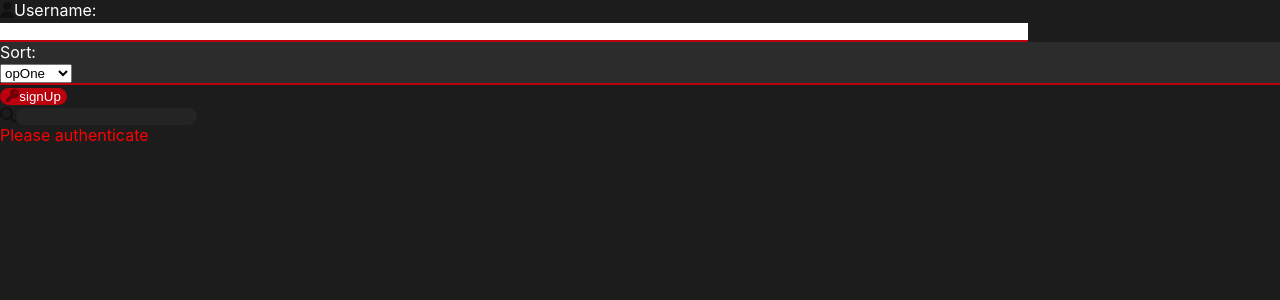
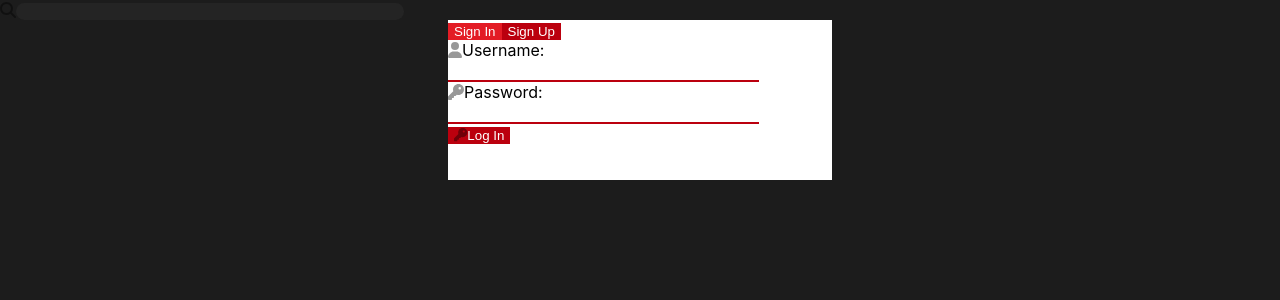
Before and after one commit to HenBarper/atlas-cinema-guru, a React (Create React App) app in the folder cinema-guru/: page / in a window 1280 px wide. Shown: the top 300 px of the page. Built offline with nearby package versions, Linux system fonts and the light colour scheme; the HTML template or start-up script is replaced by a standard one.

Commit message:
Task 4. Authentification - Component behavior
- Created Authentication
- Created Login
- Created Register
- Enabled hot reloading

```diff
--- a/cinema-guru/package.json
+++ b/cinema-guru/package.json
@@ -18,7 +18,7 @@
     "web-vitals": "^2.1.0"
   },
   "scripts": {
-    "start": "react-scripts start",
+    "start": "WATCHPACK_POLLING=true react-scripts start",
     "build": "react-scripts build",
     "test": "react-scripts test",
     "eject": "react-scripts eject"
--- a/cinema-guru/src/App.js
+++ b/cinema-guru/src/App.js
@@ -1,31 +1,25 @@
-// BASE IMPORTS -----------------
+// BASE IMPORTS ----------------------------
 import { useEffect, useState } from 'react';
 import './App.css';
 import axios from 'axios';
 
-// COMPONENT IMPORTS --------------------------------------
-import Input from './components/general/Input'
-import SelectInput from './components/general/SelectInput';
-import Button from './components/general/Button';
+// COMPONENT IMPORTS ----------------------------------------
+// import Input from './components/general/Input';
+// import SelectInput from './components/general/SelectInput';
+// import Button from './components/general/Button';
 import SearchBar from './components/general/SearchBar';
+import Authentication from './routes/auth/Authentication';
 
-// ICON IMPORTS ------------------------------------------------
-import { FontAwesomeIcon } from '@fortawesome/react-fontawesome'
-import { faUser, faKey, faMagnifyingGlass } from '@fortawesome/free-solid-svg-icons'
-
-// ICONS ---------------------------------------------------------
-const userIcon = <FontAwesomeIcon icon={faUser} className='icon'/>
-const keyIcon = <FontAwesomeIcon icon={faKey} className='icon'/>
-const searchIcon = <FontAwesomeIcon icon={faMagnifyingGlass} className='icon'/>
+// ICON IMPORTS --------------------------------
+import { searchIcon } from './assets/fontIcons';
 
 // DEAFULT/TESTING OBJECTS & COMPONENTS
-const selectOptions = [
-  { name: 'opOne', id: '1' },
-  { name: 'opTwo', id: '2' },
-  { name: 'opThree', id:'3' }
-]
+// const selectOptions = [
+//   { name: 'opOne', id: '1' },
+//   { name: 'opTwo', id: '2' },
+//   { name: 'opThree', id:'3' }
+// ]
 const Dashboard = (username) => <div>Welcome to the Dashboard {username}</div>;
-const Authentication = () => <div>Please authenticate</div>;
 
 function App() {
   // LOG IN STATE --------------------------------------------------
@@ -58,21 +52,22 @@ function App() {
   }, []);
 
   // COMPONENT STATES ----------------------------------
-  const [userName, setUserName] = useState('');
-  const [optionSelect, setOptionSelect] = useState('');
+  // const [userName, setUserName] = useState('');
+  // const [optionSelect, setOptionSelect] = useState('');
   const [searchTitle, setSearchTitle] = useState('');
 
   // RENDERED COMPONENTS ---------------------------------------------------------------------------------------------------------
   return (
     <div className='App'>
-      <Input label='Username:' type='text' className='input' value={userName} setValue={setUserName} icon={userIcon} />
-      <SelectInput label='Sort:' options={selectOptions} className='selectInput' value={optionSelect} setValue={setOptionSelect}/>
-      <Button label='signUp' className='button' onClick={() => {}} icon={keyIcon} /><br></br>
+      {/* <Input label='Username:' type='text' className='input' value={userName} setValue={setUserName} icon={userIcon} /> */}
+      {/* <SelectInput label='Sort:' options={selectOptions} className='selectInput' value={optionSelect} setValue={setOptionSelect}/> */}
+      {/* <Button label='signUp' className='button' onClick={() => {}} icon={keyIcon} /><br></br> */}
       <SearchBar title={searchTitle} setTitle={setSearchTitle} icon={searchIcon}/>
+      {/* <Authentication setIsLoggedIn={setIsLoggedIn} setUserUsername={setUserUsername}/> */}
       {isLoggedIn ? (
         <Dashboard userName={userUsername}/>
       ) : (
-        <Authentication />
+        <Authentication setIsLoggedIn={setIsLoggedIn} setUserUsername={setUserUsername}/>
       )}
     </div>
   );
--- /dev/null
+++ b/cinema-guru/src/assets/fontIcons.js
@@ -0,0 +1,10 @@
+// ICON IMPORTS ---------------------------------------------------------------------
+import { FontAwesomeIcon } from '@fortawesome/react-fontawesome';
+import { faUser, faKey, faMagnifyingGlass } from '@fortawesome/free-solid-svg-icons';
+
+// ICONS -----------------------------------------------------------------------
+const userIcon = <FontAwesomeIcon icon={faUser} className='icon'/>;
+const keyIcon = <FontAwesomeIcon icon={faKey} className='icon'/>;
+const searchIcon = <FontAwesomeIcon icon={faMagnifyingGlass} className='icon'/>;
+
+export { userIcon, keyIcon, searchIcon };
--- a/cinema-guru/src/components/general/Button.js
+++ b/cinema-guru/src/components/general/Button.js
@@ -1,9 +1,9 @@
 import './general.css';
 import PropTypes from 'prop-types';
 
-function Button({ label, className, onClick, icon }) {
+function Button({ label, type='button', className, onClick, icon }) {
   return (
-    <button className={className} onClick={onClick}>
+    <button type={type} className={className} onClick={onClick}>
       {icon && icon}
       <label>{label}</label>
     </button>
@@ -12,6 +12,7 @@ function Button({ label, className, onClick, icon }) {
 
 Button.propTypes = {
   label: PropTypes.string.isRequired,
+  type: PropTypes.string,
   className: PropTypes.string.isRequired,
   onClick: PropTypes.func.isRequired,
   icon: PropTypes.element
--- a/cinema-guru/src/components/general/general.css
+++ b/cinema-guru/src/components/general/general.css
@@ -11,7 +11,7 @@ html {
 /* ----- INPUT ----- */
 .input {
   margin: auto;
-  color: #FFFFFF;
+  /* color: #FFFFFF; */
 }
 
 .input Input {
@@ -35,8 +35,19 @@ html {
 
 /* ----- BUTTON ----- */
 .button {
-  border-radius: 10px;
   background-color: #BB000E;
+  color: #FFFFFF !important;
+  opacity: 100% !important;
+  border: 0;
+}
+.active-button {
+  background-color: #BB000E;
+  color: #FFFFFF !important;
+  opacity: 100% !important;
+  border: 0;
+}
+.inactive-button {
+  background-color: #E31C25;
   color: #FFFFFF !important;
   opacity: 100% !important;
   border: 0;
@@ -49,6 +60,7 @@ html {
   color: #FFFFFF;
   opacity: 50%;
   border: 0;
+  width: 30%;
 }
 
 .searchBar:hover, .searchBar:focus{
--- /dev/null
+++ b/cinema-guru/src/routes/auth/Authentication.js
@@ -0,0 +1,45 @@
+// BASE IMPORTS -------------------
+import { useState } from 'react';
+import './auth.css';
+import PropTypes from 'prop-types';
+
+// COMPONENT IMPORTS --------------------------------
+import Button from '../../components/general/Button';
+import Login from './Login';
+import Register from './Register';
+
+function Authentication({ setIsLoggedIn, setUserUsername }) {
+  const [_switch, set_switch] = useState(true);
+  const [username, setUsername] = useState('');
+  const [password, setPassword] = useState('');
+
+  function handleSignIn() {
+    set_switch(true);
+  }
+  function handleSignUp() {
+    set_switch(false);
+  }
+
+  return (
+    <>
+      <form className='authForm'>
+        {_switch ? <div>
+          <Button label='Sign In' className='inactive-button' onClick={handleSignIn} />
+          <Button label='Sign Up' className='active-button' onClick={handleSignUp} />
+          <Login userName={username} password={password} setUserName={setUsername} setPassword={setPassword} />
+        </div> : <div>
+          <Button label='Sign In' className='active-button' onClick={handleSignIn} />
+          <Button label='Sign Up' className='inactive-button' onClick={handleSignUp} />
+          <Register userName={username} password={password} setUserName={setUsername} setPassword={setPassword} />
+        </div>}
+      </form>
+    </>
+  )
+}
+
+Authentication.propTypes = {
+  setIsLoggedIn: PropTypes.func.isRequired,
+  setUserUsername: PropTypes.func.isRequired
+}
+
+export default Authentication;
--- /dev/null
+++ b/cinema-guru/src/routes/auth/Login.js
@@ -0,0 +1,30 @@
+// BASE IMPORTS -------------------
+// import { useState } from 'react';
+import './auth.css';
+import PropTypes from 'prop-types';
+
+// COMPONENT IMPORTS --------------------------------
+import Button from '../../components/general/Button';
+import Input from '../../components/general/Input';
+
+// ICON IMPORTS -------------------------------------------
+import { userIcon, keyIcon } from '../../assets/fontIcons';
+
+function Login({ userName, password, setUserName, setPassword }) {
+  return (
+    <>
+      <Input label='Username:' type='text' className='input' value={userName} setValue={setUserName} icon={userIcon} />
+      <Input label='Password:' type='text' className='input' value={password} setValue={setPassword} icon={keyIcon} />
+      <Button label='Log In' className='button' onClick={() => {}} icon={keyIcon} />
+    </>
+  )
+}
+
+Login.prototypes = {
+  userName: PropTypes.string.isRequired,
+  password: PropTypes.string.isRequired,
+  setUserName: PropTypes.func.isRequired,
+  setPassword: PropTypes.func.isRequired
+}
+
+export default Login;
--- /dev/null
+++ b/cinema-guru/src/routes/auth/Register.js
@@ -0,0 +1,30 @@
+// BASE IMPORTS -------------------
+// import { useState } from 'react';
+import './auth.css';
+import PropTypes from 'prop-types';
+
+// COMPONENT IMPORTS --------------------------------
+import Button from '../../components/general/Button';
+import Input from '../../components/general/Input';
+
+// ICON IMPORTS -------------------------------------------
+import { userIcon, keyIcon } from '../../assets/fontIcons';
+
+function Register({ userName, password, setUserName, setPassword }) {
+  return (
+    <>
+      <Input label='Username:' type='text' className='input' value={userName} setValue={setUserName} icon={userIcon} />
+      <Input label='Password:' type='text' className='input' value={password} setValue={setPassword} icon={keyIcon} />
+      <Button label='Sign Up' className='button' onClick={() => {}} icon={keyIcon} />
+    </>
+  )
+}
+
+Register.prototypes = {
+  userName: PropTypes.string.isRequired,
+  password: PropTypes.string.isRequired,
+  setUserName: PropTypes.func.isRequired,
+  setPassword: PropTypes.func.isRequired
+}
+
+export default Register;
--- /dev/null
+++ b/cinema-guru/src/routes/auth/auth.css
@@ -0,0 +1,7 @@
+.authForm {
+  margin: auto;
+  width: 30%;
+  height: 10rem;
+  background-color: white;
+  color: black !important;
+}
```
